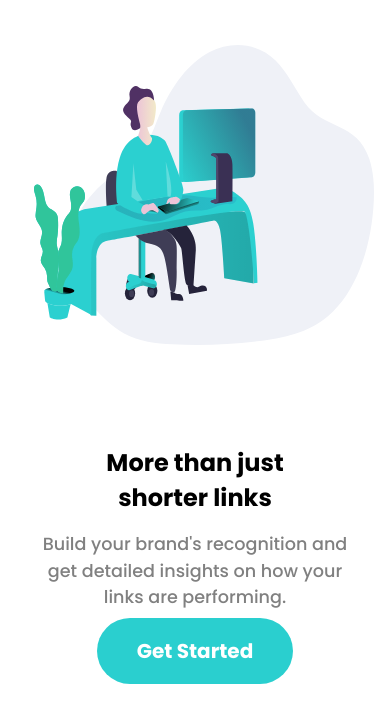
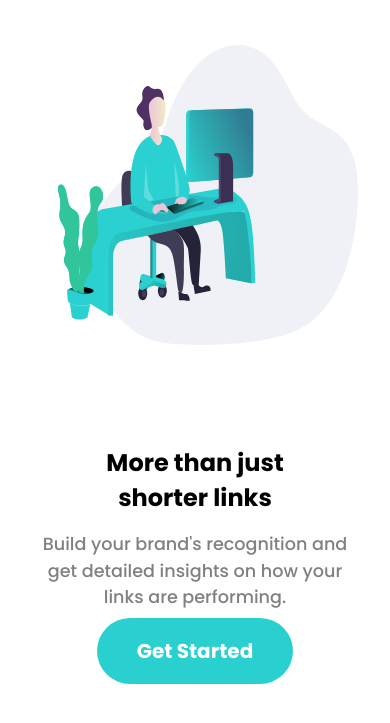
Before and after one commit to fibonacci007/Url-shortener, a plain HTML site: page index.html in a window 390 px wide. Shown: the part 77-800 px from the top of the page. Drawn offline with Linux system fonts and the light colour scheme.

Commit message:
Update style.css

```diff
--- a/style.css
+++ b/style.css
@@ -332,7 +332,7 @@ footer .icons img {
 
 @media (max-width: 500px) {
   .fsect .right-img img {
-    width: 340px;
+    width: 300px;
     height: 300px;
   }
 }
@@ -340,7 +340,7 @@ footer .icons img {
   .fsect .right-img {
     padding-left: 2rem;
     position: absolute;
-    right: 1rem;
+    right: 2rem;
     margin-left: 0;
     margin-right: 0;
   }
```
